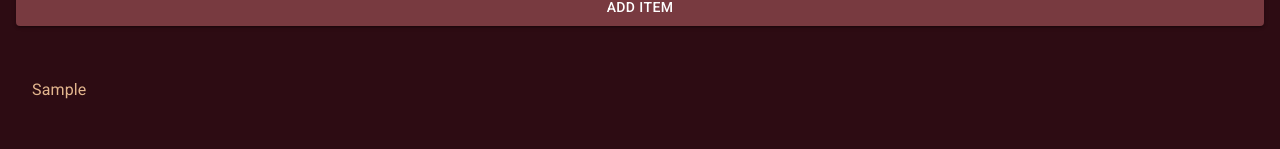
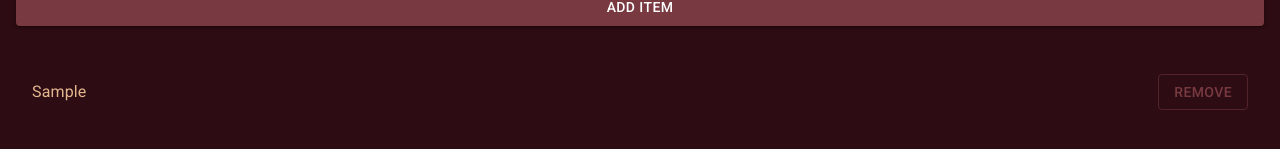
Before and after one commit to mariaalexissales/cooking-companion, a React (Vite) app: page / in a window 1280 px wide. Both pictures are taken after typing "Sample" into the empty fields and a click on the button "ADD ITEM". Shown: the part 227-376 px from the top of the page. Built offline with nearby package versions, Linux system fonts and the light colour scheme; a web font is replaced by a local one.

Commit message:
added remove button and updated project

```diff
--- a/package.json
+++ b/package.json
@@ -10,6 +10,7 @@
     "preview": "vite preview"
   },
   "dependencies": {
+    "@anthropic-ai/sdk": "^0.92.0",
     "@emotion/react": "^11.14.0",
     "@emotion/styled": "^11.14.1",
     "@mui/material": "^7.3.9",
--- a/src/components/Pantry.jsx
+++ b/src/components/Pantry.jsx
@@ -32,6 +32,12 @@ export default function Pantry() {
                     {items.map((item, index) => (
                         <ListItem key={index}>
                             <ListItemText primary={item} />
+                            <Button
+                                variant="outlined"
+                                color="primary"
+                                onClick={() => setItems((prev) => prev.filter((_, i) => i !== index))}>
+                                Remove
+                            </Button>
                         </ListItem>
                     ))}
                 </List>
```
Also changed, not shown: 2 other files (tests, documents, lock files or other folders).
